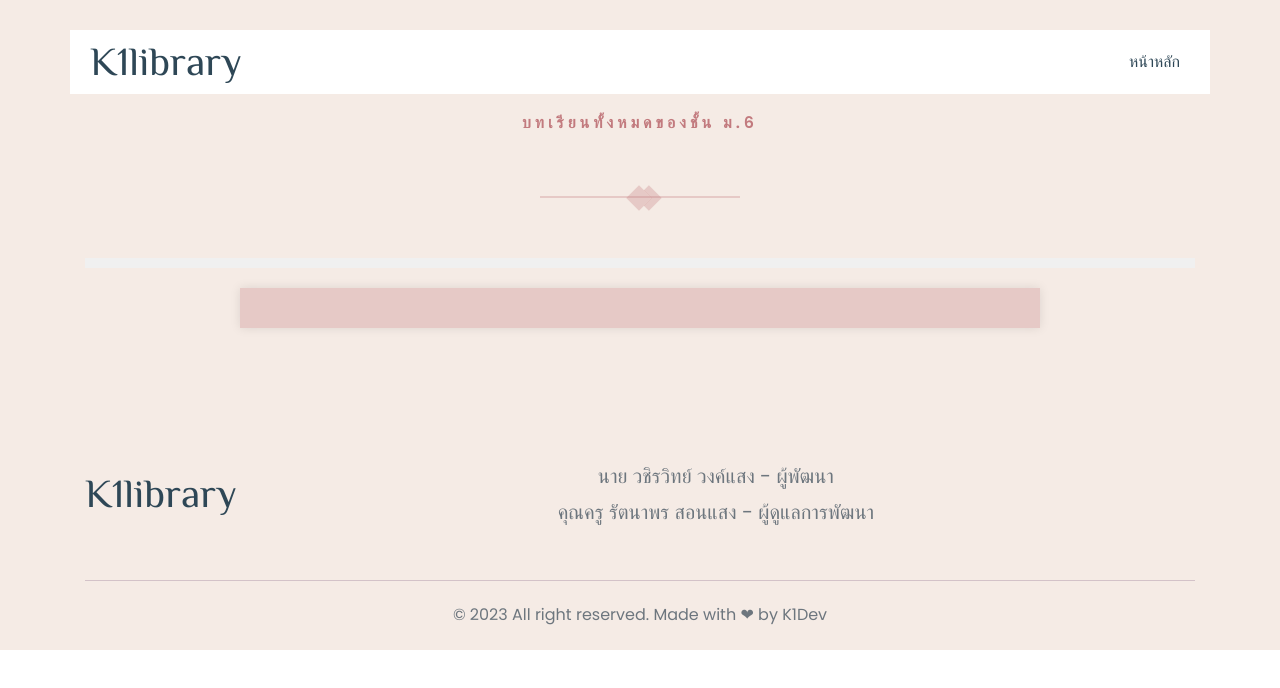
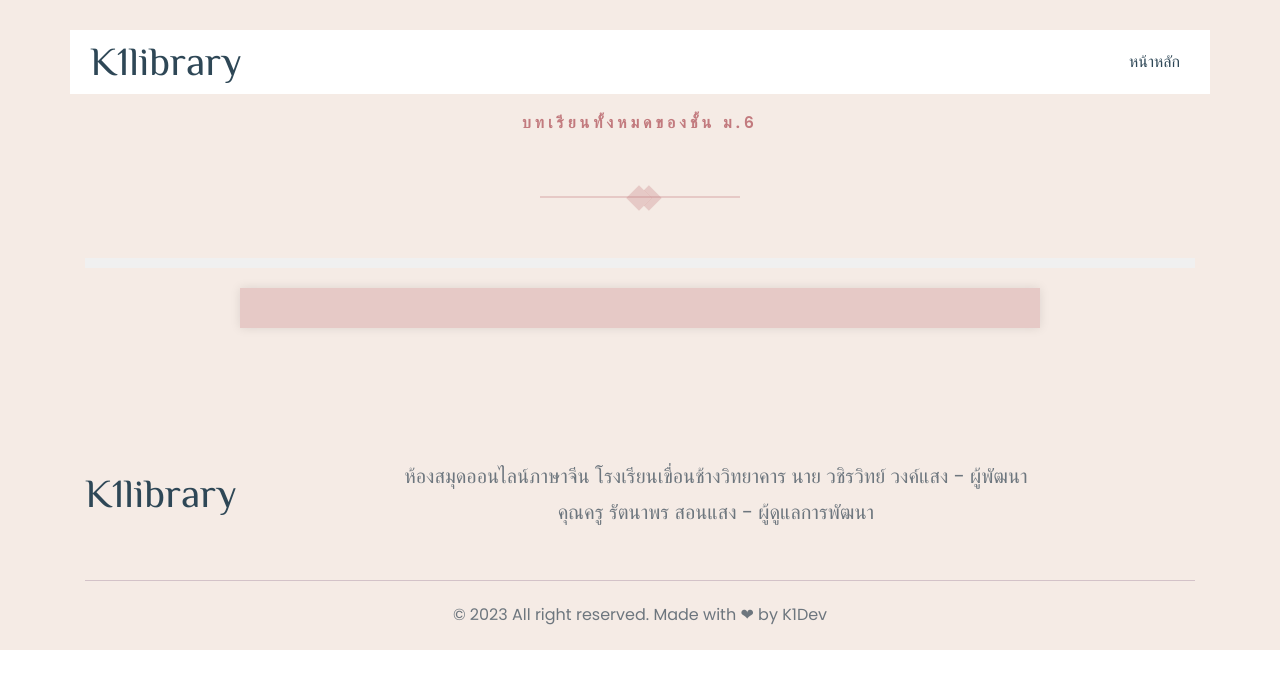
Before and after one commit to xcode9xx/K1library, a plain HTML site: page M6/index.html in a window 1280 px wide. Drawn offline with nearby package versions, Linux system fonts and the light colour scheme; a script that the page names is missing; files whose address does not match are found by name.

Commit message:
Update index.html

```diff
--- a/M6/index.html
+++ b/M6/index.html
@@ -116,6 +116,7 @@
 
                 <a href="#" class="logo">K1library</a>
                 <p class="section-text">
+                    ห้องสมุดออนไลน์ภาษาจีน โรงเรียนเขื่อนช้างวิทยาคาร
                     นาย วชิรวิทย์ วงค์แสง - ผู้พัฒนา <br> คุณครู รัตนาพร สอนแสง - ผู้ดูแลการพัฒนา
                 </p>
                 <ul class="footer-list">
```
